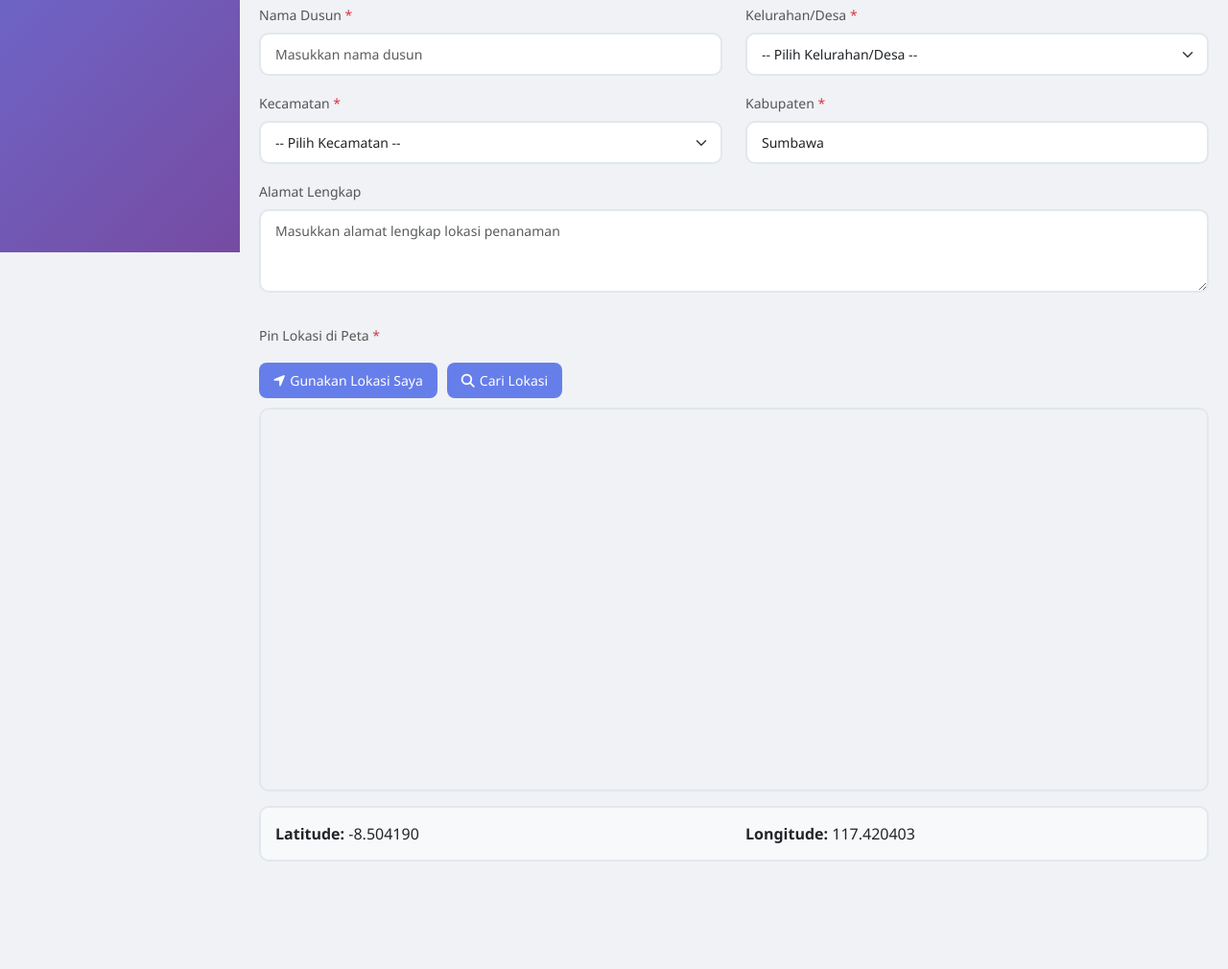
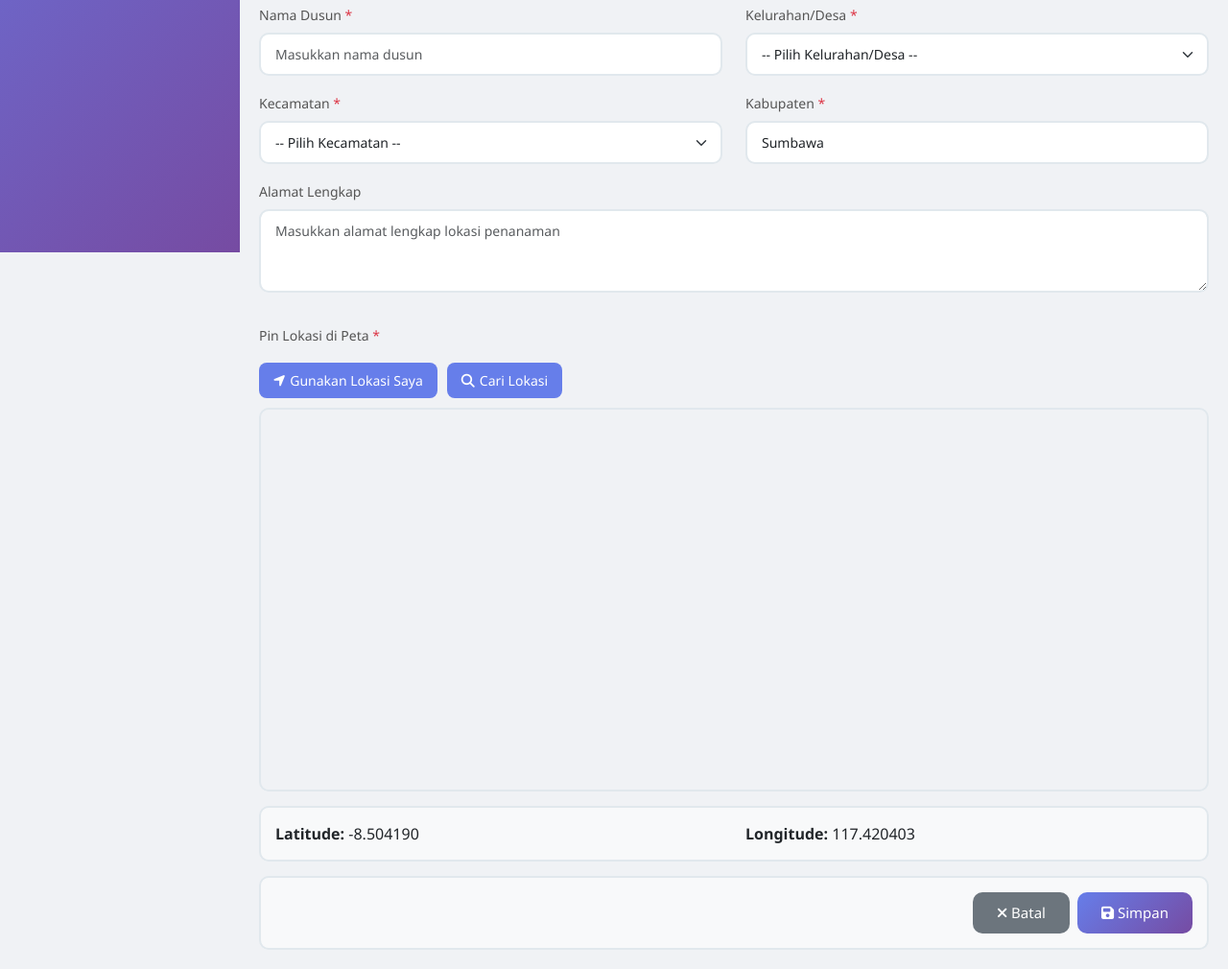
Before and after one commit to pakewokbaenk/FeedTrack, a plain HTML site: page frmInputBibit.html in a window 1280 px wide. Shown: the part 537-1547 px from the top of the page at 96% size. Before the commit the page ends 1455 px from the top, so only its background shows below. Drawn offline with nearby package versions, Linux system fonts and the light colour scheme.

Commit message:
Add files via upload

```diff
--- a/frmInputBibit.html
+++ b/frmInputBibit.html
@@ -590,4 +590,19 @@
                         </div>
                     </div>
                 </div>
+
+                <!-- Form Buttons -->
+                <div class="coordinates-box">
+                        <div class="d-flex justify-content-end gap-2">
+                            <button type="button" class="btn-custom btn-secondary-custom">
+                                <i class="fas fa-times"></i> Batal
+                            </button>
+                            <a href="frmListDistribusiBibit.html">
+                                <button type="button" class="btn-custom btn-primary-custom">
+                                    <i class="fas fa-save"></i> Simpan
+                                </button>
+                            </a>
+                        </div>
+                </div>
+
             </div>
```
